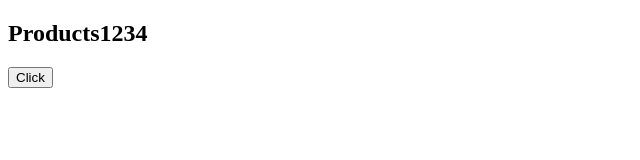
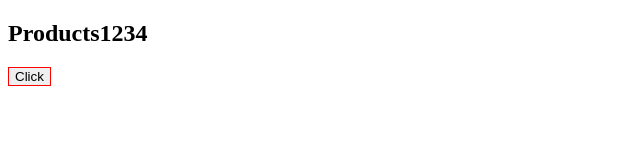
Before and after one commit to surenlancer7/base, an Angular app: page /login in a window 1280 px wide. Shown: the top 160 px of the page, without its empty margins (0-640 px from the left). Built offline with nearby package versions, Linux system fonts and the light colour scheme.

Commit message:
styling added

```diff
--- a/src/styles.scss
+++ b/src/styles.scss
@@ -1 +1,5 @@
 /* You can add global styles to this file, and also import other style files */
+button {
+    border: 1px solid;
+    border-color: red;
+}
```
